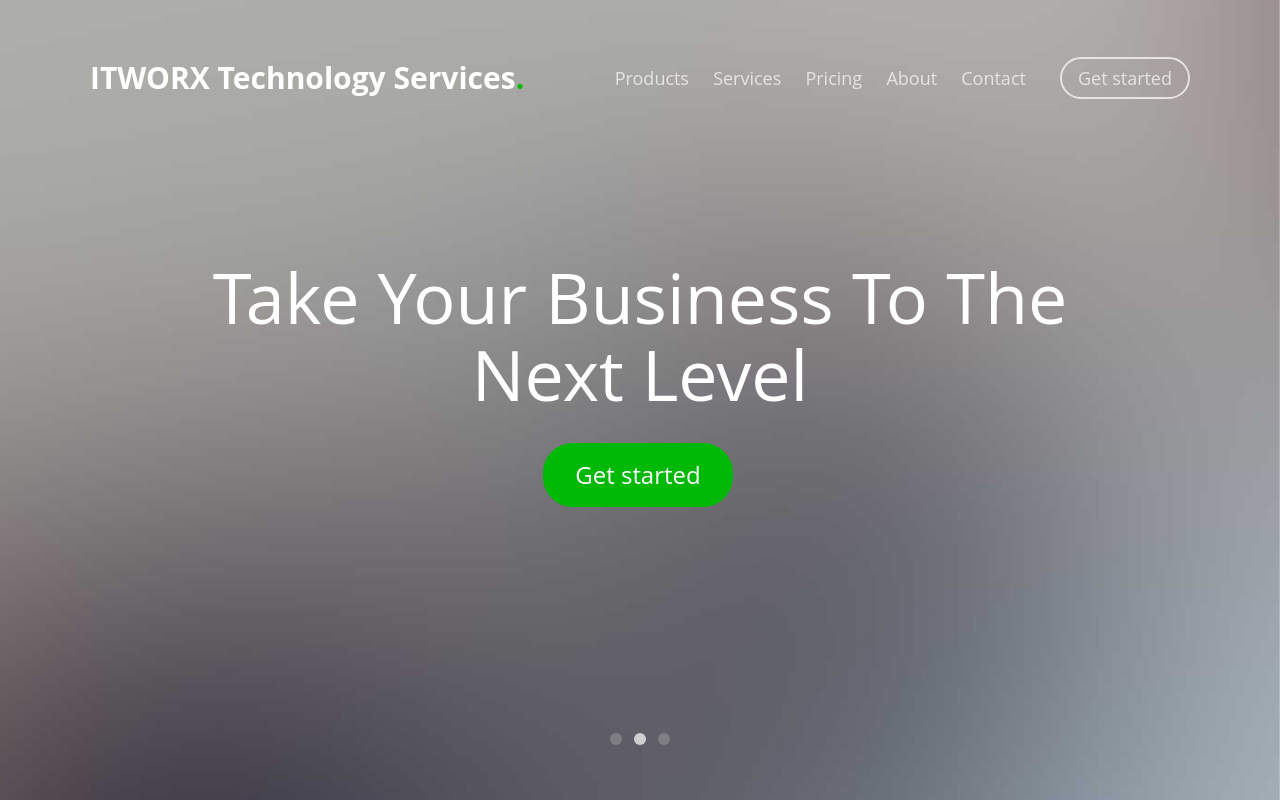
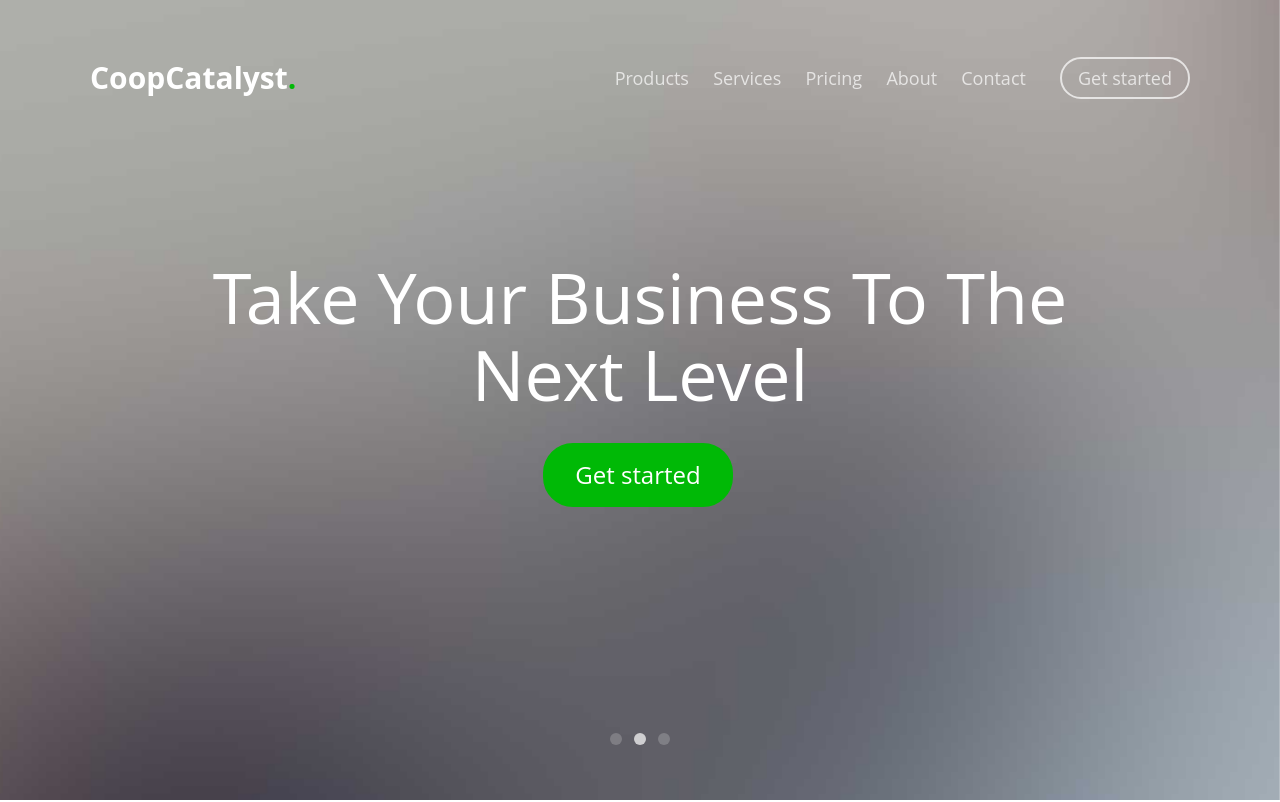
Before and after one commit to coopcatalyst/coopcatalyst.github.io, a plain HTML site: page index.html in a window 1280 px wide. Shown: the top 802 px of the page. Drawn offline with Linux system fonts and the light colour scheme; files whose address does not match are found by name.

Commit message:
Rename logo name.

```diff
--- a/index.html
+++ b/index.html
@@ -69,7 +69,7 @@
 	<header id="fh5co-header" role="banner">
 		<div class="container">
 			<div class="header-inner">
-				<h1><a href="#">ITWORX Technology Services<span>.</span></a></h1>
+				<h1><a href="#">CoopCatalyst<span>.</span></a></h1>
 				<nav role="navigation">
 					<ul>
 						<li><a href="products.html">Products</a></li>
```
